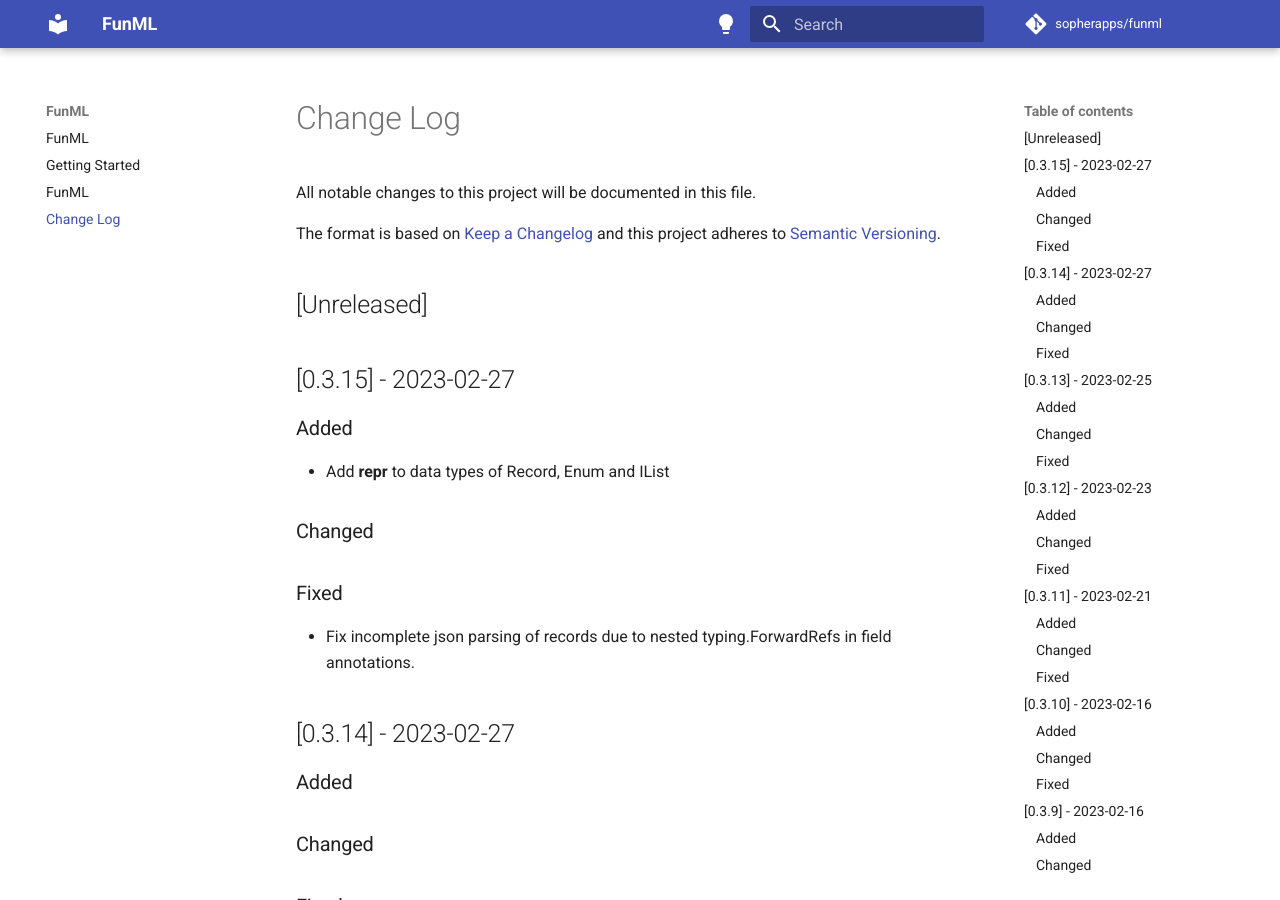
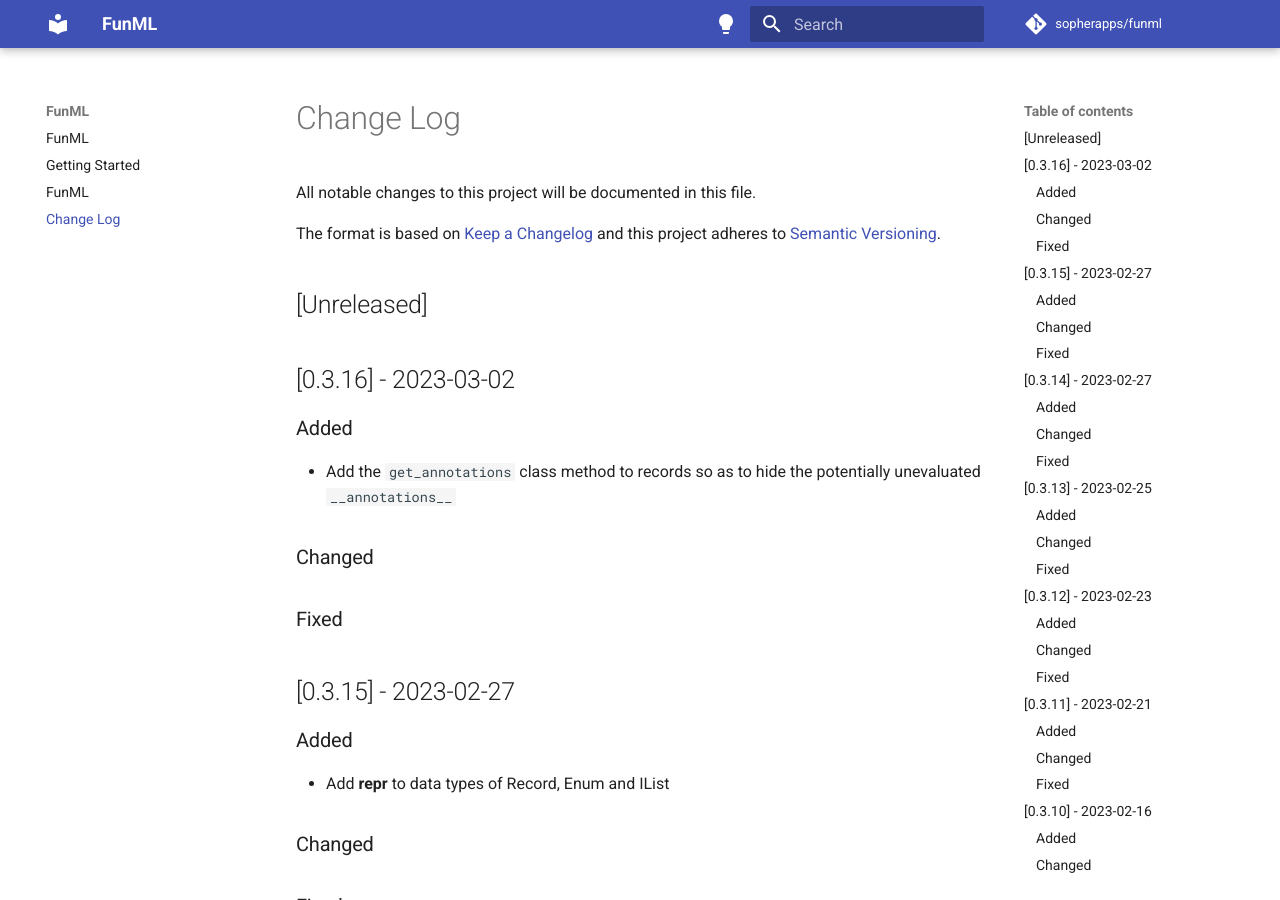
Before and after one commit to sopherapps/funml, an MkDocs documentation site: the page built from docs/change-log.md, in a window 1280 px wide and 900 px high. Built offline with MkDocs 1.6.1 and Material for MkDocs 9.7.7, drawn with Linux system fonts in a browser that asks for light colours; comment, search, counter and statistics services are not loaded.

Commit message:
Bump to v0.3.16

```diff
--- a/docs/change-log.md
+++ b/docs/change-log.md
@@ -6,6 +6,16 @@ The format is based on [Keep a Changelog](http://keepachangelog.com/)
 and this project adheres to [Semantic Versioning](http://semver.org/).
 
 ## [Unreleased]
+
+## [0.3.16] - 2023-03-02
+
+### Added
+
+- Add the `get_annotations` class method to records so as to hide the potentially unevaluated `__annotations__`
+
+### Changed
+
+### Fixed
 
 ## [0.3.15] - 2023-02-27
 
--- a/pyproject.toml
+++ b/pyproject.toml
@@ -1,6 +1,6 @@
 [tool.poetry]
 name = "funml"
-version = "0.3.15"
+version = "0.3.16"
 description = "A collection of utilities to help write python as though it were an ML-kind of functional language like OCaml"
 authors = ["Martin <team.sopherapps@gmail.com>"]
 readme = "README.md"
```
Also changed, not shown: CHANGELOG.md (+10 -0 lines).
